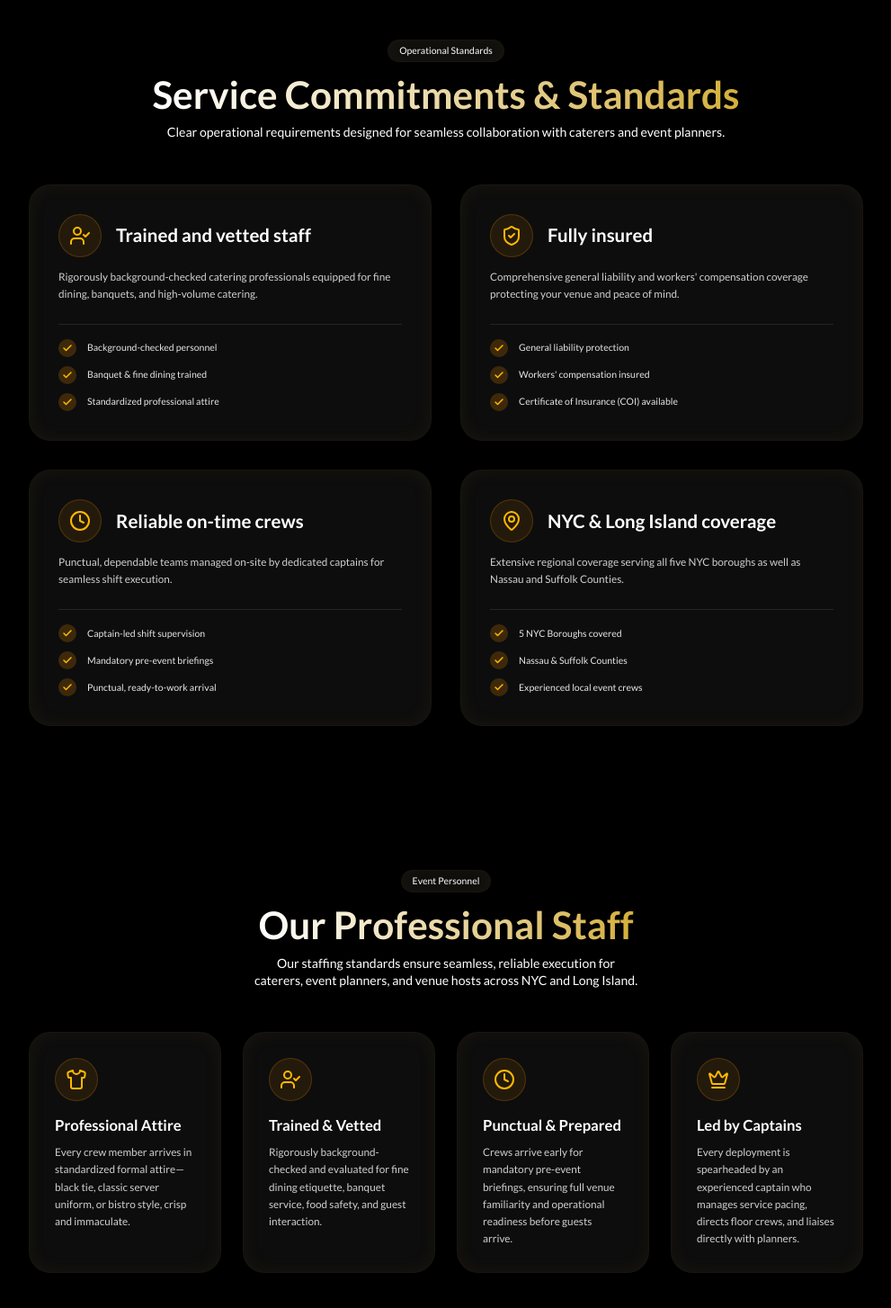
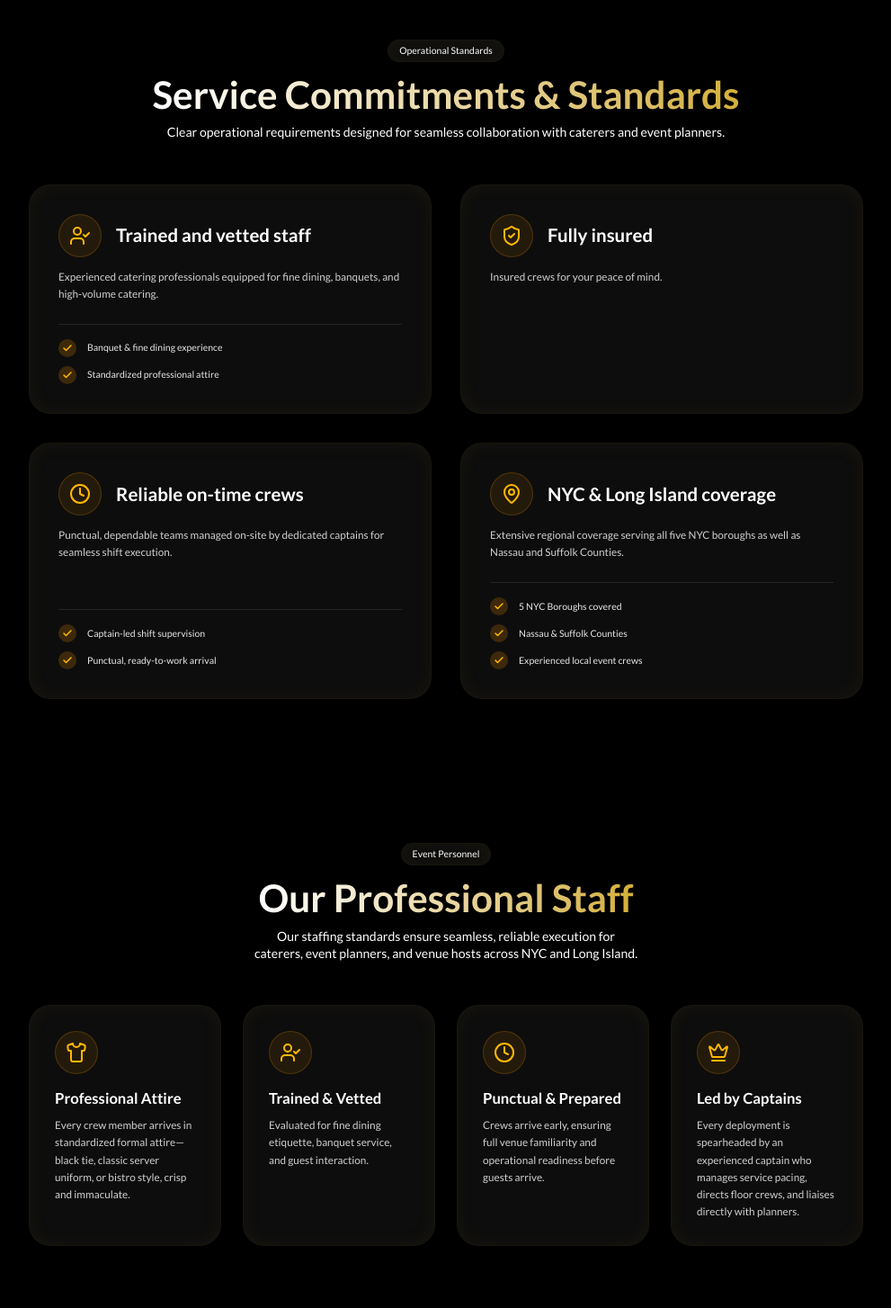
Before and after one commit to dmytro-webild/b9844894-9658-494c-a24e-b5111285fb6b, a React (Vite) app: page / in a window 1280 px wide. Shown: the part 2691-4145 px from the top of the page at 90% size, without its empty margins (144-1135 px from the left). Built offline with nearby package versions, Linux system fonts and the light colour scheme; a web font is replaced by a local one.

Commit message:
Webild agent: Remove the following specific claims from the site: "backgro

```diff
--- a/src/pages/HomePage/sections/Metrics.tsx
+++ b/src/pages/HomePage/sections/Metrics.tsx
@@ -10,21 +10,21 @@ import { UserCheck, ShieldCheck, Clock, MapPin, Check } from "lucide-react";
 const trustPoints = [
   {
     title: "Trained and vetted staff",
-    description: "Rigorously background-checked catering professionals equipped for fine dining, banquets, and high-volume catering.",
+    description: "Experienced catering professionals equipped for fine dining, banquets, and high-volume catering.",
     icon: UserCheck,
-    highlights: ["Background-checked personnel", "Banquet & fine dining trained", "Standardized professional attire"],
+    highlights: ["Banquet & fine dining experience", "Standardized professional attire"],
   },
   {
     title: "Fully insured",
-    description: "Comprehensive general liability and workers' compensation coverage protecting your venue and peace of mind.",
+    description: "Insured crews for your peace of mind.",
     icon: ShieldCheck,
-    highlights: ["General liability protection", "Workers' compensation insured", "Certificate of Insurance (COI) available"],
+    highlights: [],
   },
   {
     title: "Reliable on-time crews",
     description: "Punctual, dependable teams managed on-site by dedicated captains for seamless shift execution.",
     icon: Clock,
-    highlights: ["Captain-led shift supervision", "Mandatory pre-event briefings", "Punctual, ready-to-work arrival"],
+    highlights: ["Captain-led shift supervision", "Punctual, ready-to-work arrival"],
   },
   {
     title: "NYC & Long Island coverage",
@@ -85,6 +85,7 @@ export default function MetricsSection(): React.JSX.Element {
                         </p>
                       </div>
 
+                      {item.highlights.length > 0 && (
                         <div className="flex flex-col gap-2.5 pt-4 border-t border-foreground/10">
                           {item.highlights.map((highlight) => (
                             <div key={highlight} className="flex items-center gap-3">
@@ -95,6 +96,7 @@ export default function MetricsSection(): React.JSX.Element {
                             </div>
                           ))}
                         </div>
+                      )}
                     </div>
                   );
                 })}
--- a/src/pages/HomePage/sections/Team.tsx
+++ b/src/pages/HomePage/sections/Team.tsx
@@ -11,12 +11,12 @@ const staffStandards = [
   },
   {
     title: "Trained & Vetted",
-    description: "Rigorously background-checked and evaluated for fine dining etiquette, banquet service, food safety, and guest interaction.",
+    description: "Evaluated for fine dining etiquette, banquet service, and guest interaction.",
     icon: UserCheck,
   },
   {
     title: "Punctual & Prepared",
-    description: "Crews arrive early for mandatory pre-event briefings, ensuring full venue familiarity and operational readiness before guests arrive.",
+    description: "Crews arrive early, ensuring full venue familiarity and operational readiness before guests arrive.",
     icon: Clock,
   },
   {
```
Lines whose indentation alone changed are shown as unchanged.
